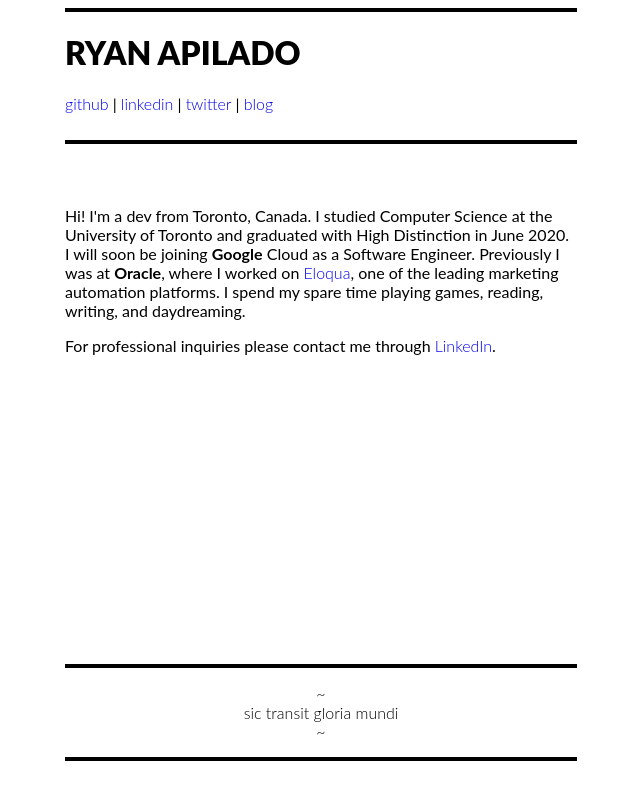
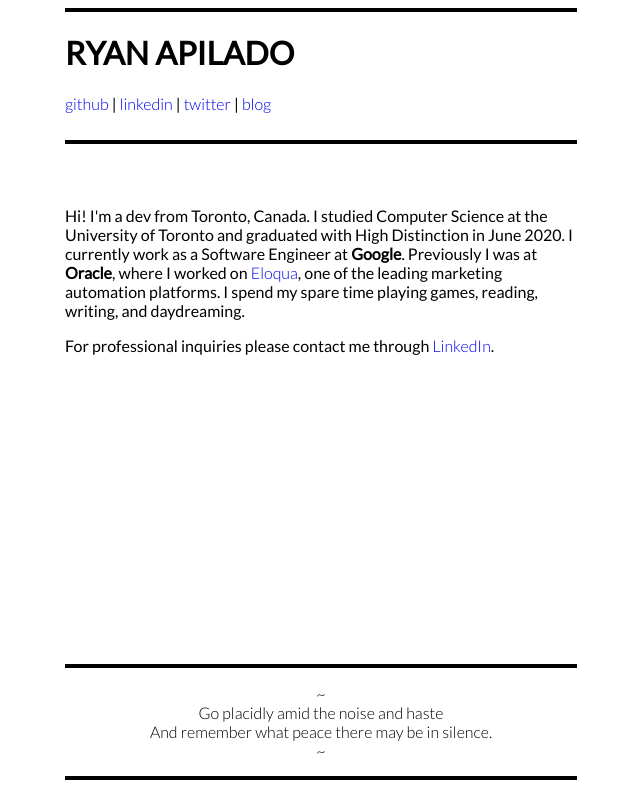
Before and after one commit to ryanapilado/homepage, a plain HTML site: page index.html in a window 1280 px wide. Shown: the whole page, without its empty margins (319-959 px from the left). Drawn offline with Linux system fonts and the light colour scheme.

Commit message:
content update and font fixes

```diff
--- a/css/index.css
+++ b/css/index.css
@@ -1,3 +1,13 @@
+@font-face {
+    font-family: 'Lato';
+    src: url('Lato-Regular.ttf');
+}
+
+@font-face {
+    font-family: 'Lato Light';
+    src: url('Lato-Light.ttf');
+}
+
 body {
     margin: auto;
     max-width: 40%;
@@ -20,15 +30,11 @@
     }
 }
 
-h1 {
-    font-family: 'Lato Black', sans-serif;
-}
-
 hr {
     border: 2px solid black;
 }
 
 a {
-    font-family: 'Lato Light';
+    font-family: 'Lato Light', sans-serif;
     text-decoration: none;
 }
--- a/index.html
+++ b/index.html
@@ -32,7 +32,7 @@
     <p>
         Hi! I'm a dev from Toronto, Canada.
         I studied Computer Science at the University of Toronto and graduated with High Distinction in June 2020.
-        I will soon be joining <b>Google</b> Cloud as a Software Engineer.
+        I currently work as a Software Engineer at <b>Google</b>.
         Previously I was at <b>Oracle</b>, where I worked on <a href="https://www.oracle.com/ca-en/marketingcloud/products/marketing-automation/">Eloqua</a>, one of the leading marketing automation platforms.
         I spend my spare time playing games, reading, writing, and daydreaming.
     </p>
@@ -46,9 +46,9 @@
     <footer>
         <p style="text-align:center; font-family:'Lato Light'">
             ~<br>
-            sic transit gloria mundi<br>
-            <!-- Go placidly amid the noise and haste<br>
-            And remember what peace there may be in silence.<br> -->
+            <!-- sic transit gloria mundi<br> -->
+            Go placidly amid the noise and haste<br>
+            And remember what peace there may be in silence.<br>
             ~
         </p>
     </footer>
```
